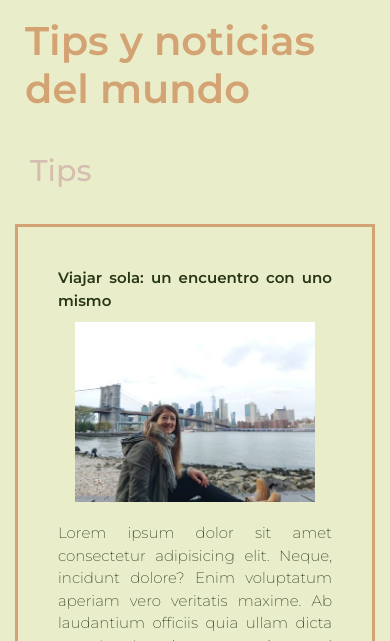
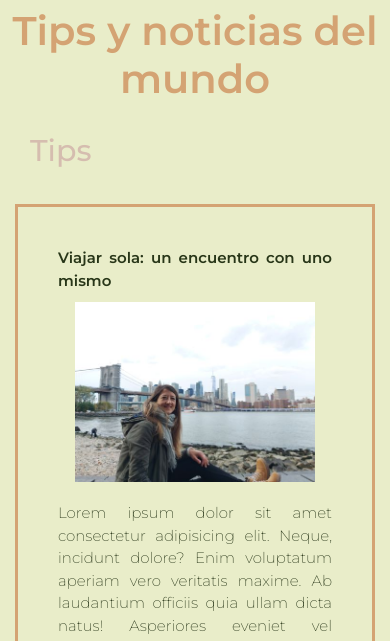
Before and after one commit to mechisetti/PF-Setti, a website: page pages/tips-y-noticias.html in a window 390 px wide. Shown: the part 203-844 px from the top of the page. Drawn offline with nearby package versions, Linux system fonts and the light colour scheme.

Commit message:
cambios32

```diff
--- a/scss/_sobre-mi.scss
+++ b/scss/_sobre-mi.scss
@@ -47,7 +47,7 @@ margin-top: 3rem;
    align-items: center;
 }
  .titulo-sobre-mi {
-   margin: 3rem 0rem 0rem 0.5rem;
+   margin: 0rem 0rem 3rem 1.5rem;
    animation: none;
  }
 }
--- a/scss/_tips-y-noticias.scss
+++ b/scss/_tips-y-noticias.scss
@@ -38,6 +38,11 @@
 }
 
 @media screen and (max-width:768px) {
+    .mundo {
+        font-size: 4rem;
+        text-align: center;
+        margin: 1rem 0rem 2rem 0rem;
+    }
     .tips-y-recomendaciones {
       flex-direction: column;
      div:hover {
```
Also changed, not shown: css/styles.css, 2 other files.
